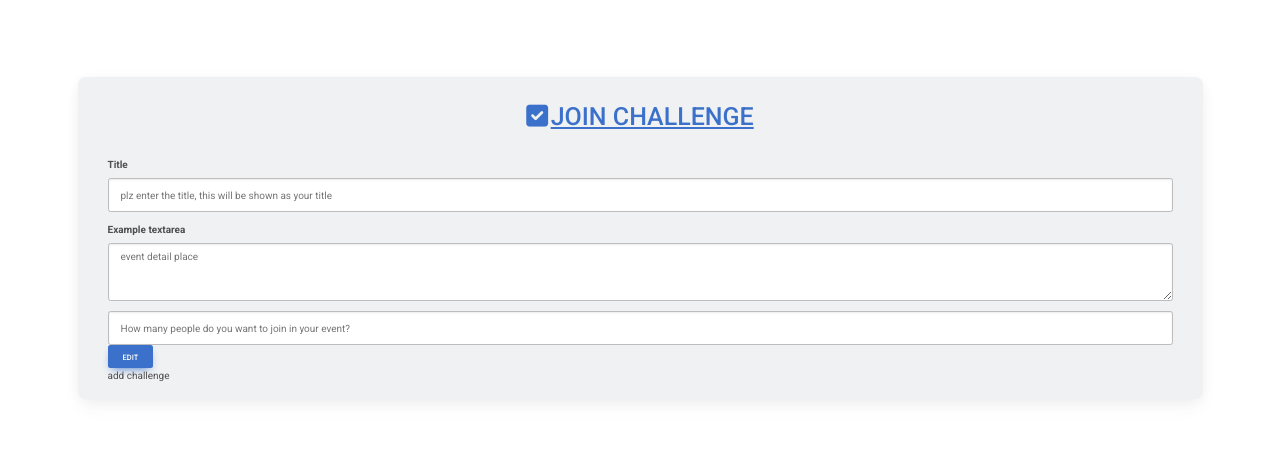
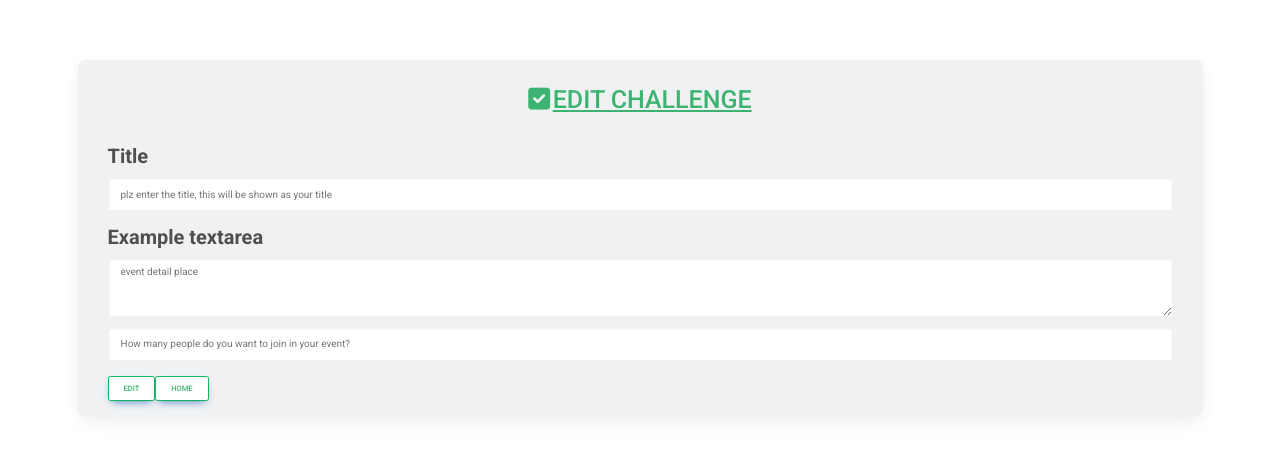
Before and after one commit to yeojinha/sentak_kadai, a Vue app in the folder frontend/: page /edit in a window 1280 px wide. Shown: the part 162-618 px from the top of the page. Built offline with nearby package versions, Linux system fonts and the light colour scheme; no server answers.

Commit message:
Update Edit.vue

```diff
--- a/frontend/src/router/Edit.vue
+++ b/frontend/src/router/Edit.vue
@@ -10,8 +10,8 @@
           >
             <div class="card-body py-4 px-4 px-md-5">
               <p class="h1 text-center mt-3 mb-4 pb-3 text-primary">
-                <i class="fas fa-check-square me-1"></i>
-                <u>JOIN CHALLENGE</u>
+                <i class="fas fa-check-square me-1" style='color:mediumseagreen'></i>
+                <u style='color:mediumseagreen'>EDIT CHALLENGE</u>
               </p>
               <form>
                 <div class="form-group">
@@ -50,14 +50,24 @@
                     <button
                       type="button"
                       class="btn btn-primary"
+                       style="color: mediumseagreen"
                       @click="editItem"
                     >
                       edit
                     </button>
                   </router-link>
+                  <router-link to="/">
+                    <button
+                      type="button"
+                      class="btn btn-primary"
+                       style="color: mediumseagreen"
+                      @click="toHome"
+                    >
+                      HOME
+                    </button>
+                  </router-link>
                 </div>
               </form>
-              add challenge
             </div>
           </div>
         </div>
@@ -109,6 +119,14 @@ export default {
         return;
       }
     };
+    const toHome = () => {
+      state.confirm = window.confirm("Redirect to Home??");
+      if (state.confirm) {
+            router.push("/"); // Navigate to "/" route after alert OK button is clicked
+          }else{
+            return;
+          }
+      }
 
     const directToError = () => {
       router.push({ path: "/notfound" });
@@ -134,7 +152,112 @@ export default {
       handleInput,
       router,
       directToError,
+      toHome,
     };
   },
 };
 </script>
+
+<style lang="scss">
+#list1 .form-control {
+  border-color: transparent;
+}
+#list1 .form-control:focus {
+  //when input textarea
+  border-color: rgb(20, 180, 92);
+  box-shadow: none;
+}
+
+#list1 .select-input.form-control[readonly]:not([disabled]) {
+  background-color: black;
+}
+
+.hide {
+  visibility: visible;
+}
+
+// <button class="button-11" role="button">Button 11</button>
+
+/* CSS */
+
+.form-group {
+  font-size: 20px;
+  height: 150%
+}
+
+.add-button {
+  // addbutton in form
+  transform: scale(1.3);
+  padding-left: 130px;
+}
+
+.card-body {
+  //text in card
+  font-size: 25px;
+
+}
+
+.btn {
+  //list button
+  border: solid thin rgb(20, 180, 92);
+  color: white;
+  background-color: white;
+}
+
+.btn:hover {
+  //mouseover list button
+  background-color: rgb(196, 236, 214);
+  border: rgb(20, 180, 92);
+}
+
+
+
+.card-header {
+  //all border of card
+  border: solid thin #eff1f2;
+  ;
+}
+
+.collapsearea {
+  //pulldown list view
+  border: solid thin #eff1f2;
+}
+
+.list-group-item {
+  color: black;
+}
+
+.showdownlist {
+  font-size: 20px;
+  color: black;
+}
+
+.linebetweenformandlist {
+  color: black;
+}
+
+
+
+
+.button-11 {
+  display: flex;
+  flex-direction: column;
+  align-items: center;
+  padding: 6px 14px;
+  font-family: -apple-system, BlinkMacSystemFont, "Roboto", sans-serif;
+  border-radius: 6px;
+  color: #000000;
+  background: #fff;
+  border: none;
+  box-shadow: 0px 0.5px 1px rgba(0, 0, 0, 0.1);
+  user-select: none;
+  -webkit-user-select: none;
+  touch-action: manipulation;
+}
+
+.button-11:focus {
+  box-shadow: 0px 0.5px 1px rgba(0, 0, 0, 0.1),
+    0px 0px 0px 3.5px rgb(20, 180, 92);
+  outline: 0;
+}
+</style>
```
